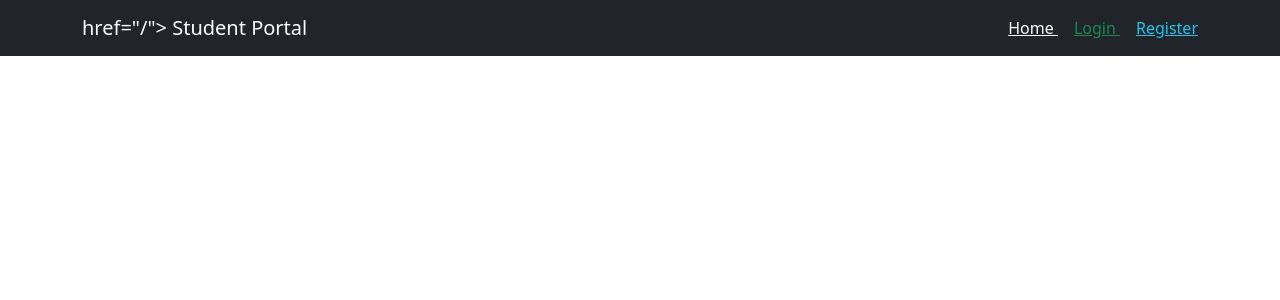
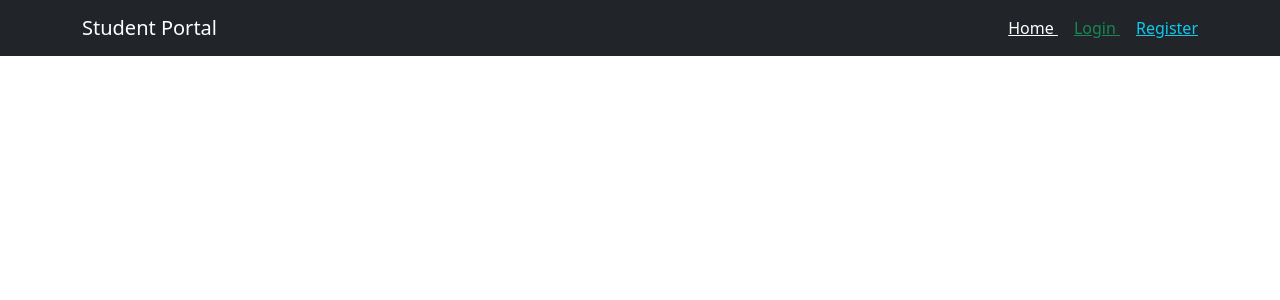
Before and after one commit to satyaprime1/student-management-portal, a Flask app: page /about in a window 1280 px wide. Shown: the top 300 px of the page. Run offline with Flask 3, Linux system fonts and the light colour scheme.

Commit message:
Fix indentation in base.html for navbar link

```diff
--- a/templates/base.html
+++ b/templates/base.html
@@ -19,7 +19,7 @@
         <div class="container">
 
             <a class="navbar-brand"
-            ->   href="{{ url_for('student.home') }}">
+               href="{{ url_for('student.home') }}">
                 Student Portal
             </a>
 
```
